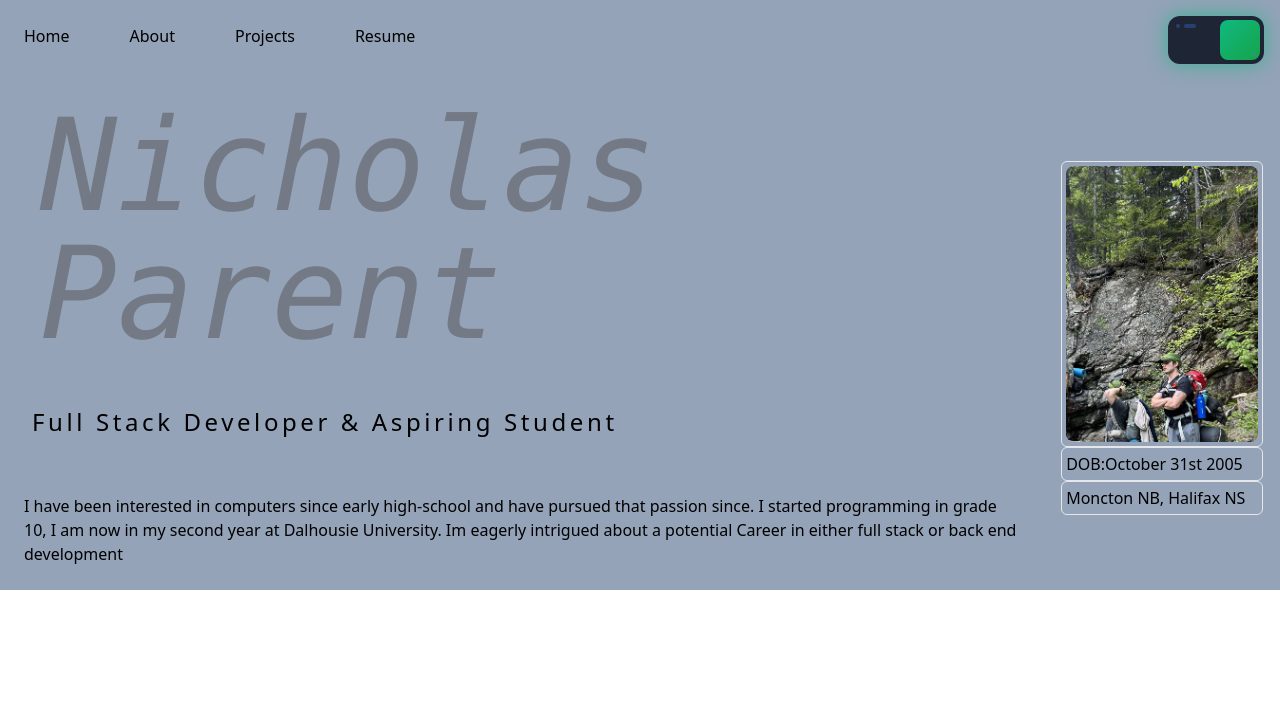
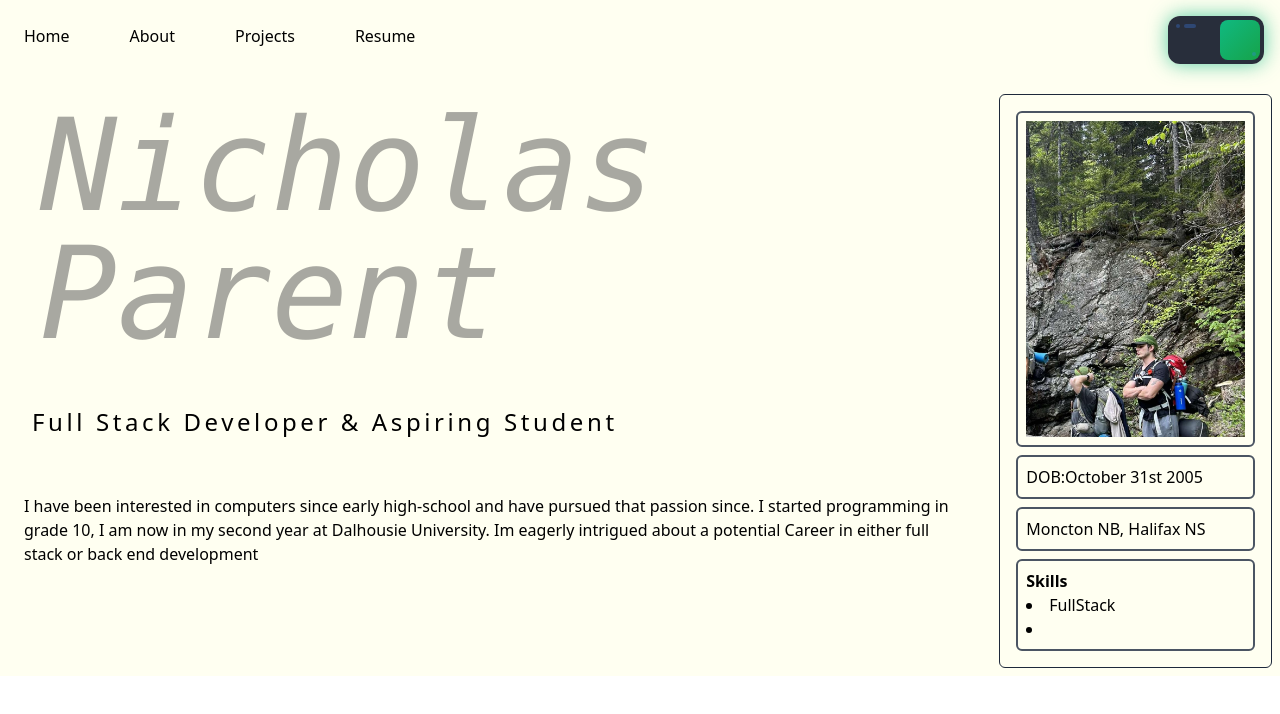
Before and after one commit to nicklparent/portfolio, a React (Create React App) app: page / in a window 1280 px wide. Shown: the top 714 px of the page. Built offline with nearby package versions, Linux system fonts and the light colour scheme.

Commit message:
card modifications

```diff
--- a/public/index.html
+++ b/public/index.html
@@ -1,5 +1,5 @@
 <!DOCTYPE html>
-<html>
+<html class="transition-colors duration-1000">
     <head>
         <meta charset="UTF-8">
         <meta name="viewport" content="width=device-width, initial-scale=1.0">
--- a/src/App.tsx
+++ b/src/App.tsx
@@ -1,7 +1,7 @@
 import './globals.css';
 import { Home } from './components/sections/Home';
 import { Header } from './components/sections/Header';
-import { Card } from './components/sections/Card';
+import { Card } from './components/Card';
 function App(){
     return (
         <>
--- /dev/null
+++ b/src/components/Card.tsx
@@ -0,0 +1,24 @@
+import React from "react";
+import portrait from '../images';
+import { ImageSlider } from "./ImageSlider";
+
+export function Card(){
+    return (
+        <div className="flex flex-row m-2 border dark:border-slate-800 dark:rounded-md p-3">
+            <div className="flex flex-col justify-start *:p-2 *:rounded-md *:border-gray-600 *:border-2 *:m-1">
+                <div>
+                    <ImageSlider images={portrait} />
+                </div>
+                <h4>DOB:October 31st 2005</h4>
+                <h4>Moncton NB, Halifax NS</h4>
+                <div>
+                    <h4 className="font-semibold">Skills</h4>
+                    <ul className="list-inside list-disc">
+                        <li>FullStack</li>
+                        <li></li>
+                    </ul>
+                </div>
+            </div>
+        </div>
+    )
+}
--- /dev/null
+++ b/src/components/ImageSlider.tsx
@@ -0,0 +1,15 @@
+import React from "react";
+
+export function ImageSlider({images = []}: {images: string[]}){
+    return(
+        <div className="">
+            {images.map((image, index) => (
+                <img
+                    src={image}
+
+                    width={500}
+                />
+            ))}
+        </div>
+    )
+}
--- a/src/components/sections/Card.tsx
+++ /dev/null
@@ -1,16 +0,0 @@
-import React from "react";
-import portrait from '../../images/';
-
-export function Card(){
-    return (
-        <div className="flex flex-row m-4 border dark:border-slate-400 ">
-            <div className="flex flex-col justify-center align-middle *:p-1 *:rounded-md *:border">
-                <div>
-                    <img src={portrait} alt="portrait_image" className="rounded-lg " width={400}/>
-                </div>
-                <h4>DOB:October 31st 2005</h4>
-                <h4>Moncton NB, Halifax NS</h4>
-            </div>
-        </div>
-    )
-}
--- a/src/components/sections/Home.tsx
+++ b/src/components/sections/Home.tsx
@@ -23,7 +23,6 @@ export function Home(){
             <div className='p-6'>
                 <p>{intro}</p>
             </div>
-
         </div>
         </>
     )
--- a/src/images/index.js
+++ b/src/images/index.js
@@ -1,3 +1,5 @@
-const portrait = require('./outdoor-photo.jpg');
+const portrait = [
+    require('./outdoor-photo.jpg'),
 
+];
 export default portrait;
--- a/tailwind.config.js
+++ b/tailwind.config.js
@@ -7,7 +7,7 @@ module.exports = {
   theme: {
     extend: {
       colors: {
-        light: "#94a3b8",
+        light: "#fffff1",
         dark: "#0f172a",
       },
       textColor: {
```
Also changed, not shown: 10 other files (tests, documents, lock files or other folders).
